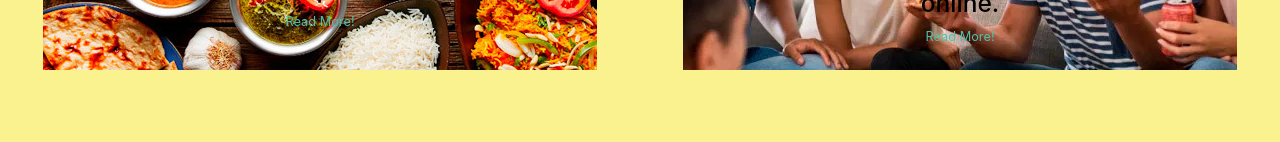
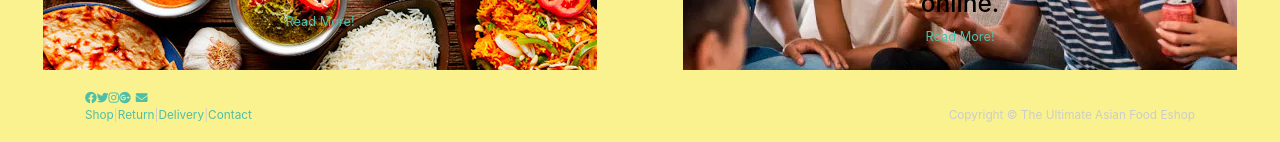
Before and after one commit to Kobyjc08/Frontend_Ultimate_Asian_Food, a React (Create React App) app in the folder frontend/: page / in a window 1280 px wide. Shown: the part 872-1014 px from the top of the page. Before the commit the page ends 942 px from the top, so only its background shows below. Built offline with nearby package versions, Linux system fonts and the light colour scheme.

Commit message:
Added footer component

```diff
--- a/frontend/src/assets/style.default.css
+++ b/frontend/src/assets/style.default.css
@@ -459,7 +459,6 @@ h1 {
 *
 */
 #copyright {
-  background: #333;
   color: #ccc;
   padding: 20px 0;
   font-size: 0.738rem;
--- a/frontend/src/layout/Layout.js
+++ b/frontend/src/layout/Layout.js
@@ -1,11 +1,13 @@
 import React from "react";
 import { Header } from "../shared/Header";
+import { Footer } from "../shared/Footer";
 
 export const Layout = ({ children }) => {
   return (
     <div>
       <Header />
       {children}
+      <Footer />
     </div>
   );
 };
--- /dev/null
+++ b/frontend/src/shared/Footer.js
@@ -0,0 +1,53 @@
+import React from "react";
+export const Footer = () => {
+  return (
+    <footer id="copyright">
+      <div className="container">
+        <div className="row">
+          <div className="col-lg-6 mb-2 mb-lg-0">
+            <p className="social">
+              <a href="#" className="facebook external">
+                <i className="fab fa-facebook"></i>
+              </a>
+              <a href="#" className="twitter external">
+                <i className="fab fa-twitter"></i>
+              </a>
+              <a href="#" className="instagram external">
+                <i className="fab fa-instagram"></i>
+              </a>
+              <a href="#" className="gplus external">
+                <i className="fab fa-google-plus"></i>
+              </a>
+              <a href="#" className="email external">
+                <i className="fa fa-envelope"></i>
+              </a>
+            </p>
+            <p className="text-center text-lg-left">
+              <a href="https:#">Shop</a>|<a href="https:#">Return</a>|
+              <a href="https:#">Delivery</a>|<a href="https:#">Contact</a>
+            </p>
+          </div>
+          <div className="col-lg-6 mb-2 mb-lg-0">
+            <p className="social text-lg-right">
+              <a href="#" className="Mastercard Credit Card">
+                <i className="fa fa-cc-mastercard"></i>
+              </a>
+              <a href="#" className="Visa Credit Card">
+                <i className="fa fa-cc-visa"></i>
+              </a>
+              <a href="#" className="Paypal Credit Card">
+                <i className="fa fa-cc-paypal"></i>
+              </a>
+              <a href="#" className="Amex Credit Card">
+                <i className="fa fa-cc-amex"></i>
+              </a>
+            </p>
+            <p className="text-center text-lg-right">
+              Copyright © The Ultimate Asian Food Eshop
+            </p>
+          </div>
+        </div>
+      </div>
+    </footer>
+  );
+};
--- a/frontend/src/shared/Header.js
+++ b/frontend/src/shared/Header.js
@@ -17,7 +17,7 @@ export const Header = () => {
               alt="The Ultimate Asian Food Eshop Logo"
               className="d-inline-block d-md-none"
             />
-            <span className="sr-only">Obaju - go to homepage</span>
+            <span className="sr-only">The Ultimate Asian Food Eshop</span>
           </a>
           <div className="navbar-buttons">
             <button
```
